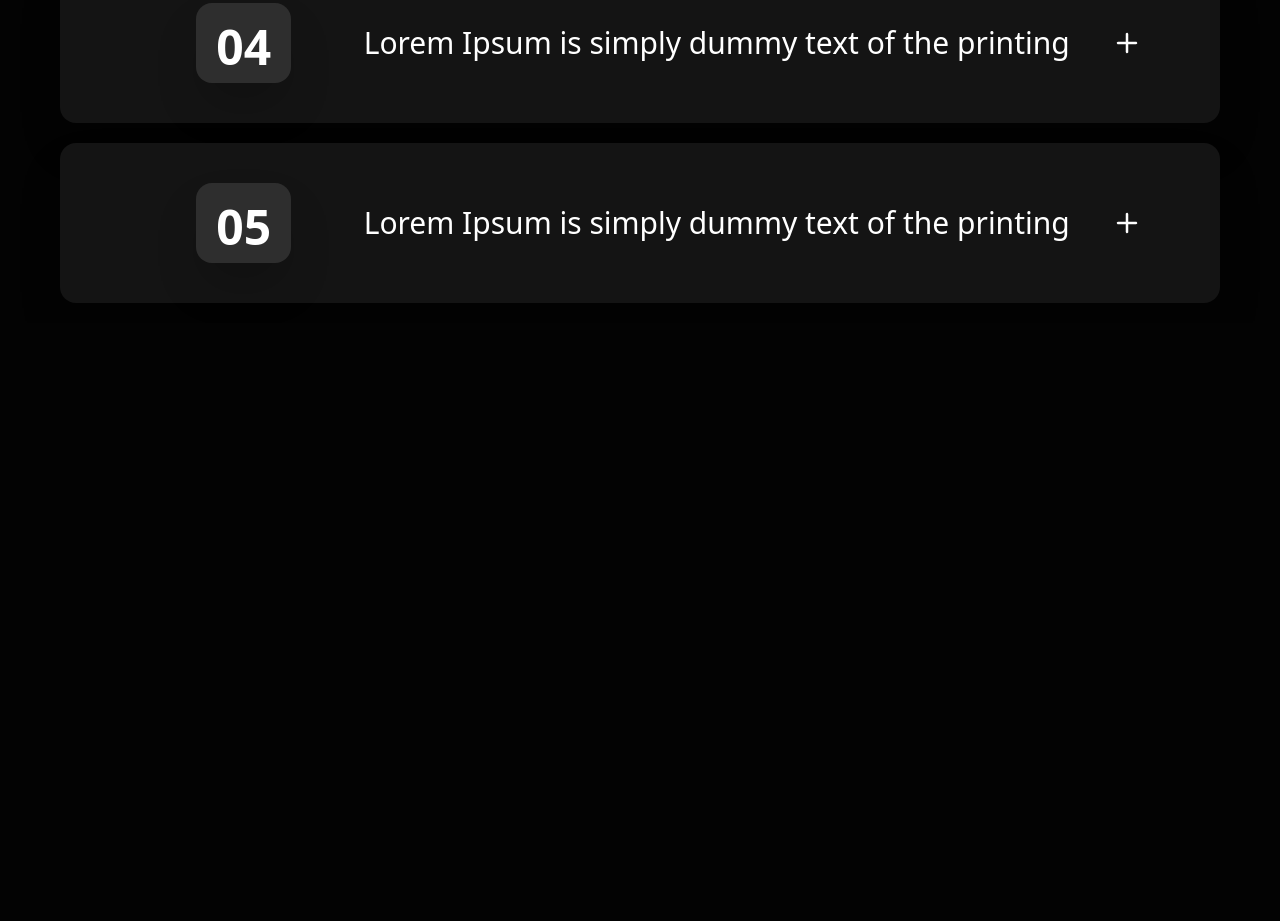
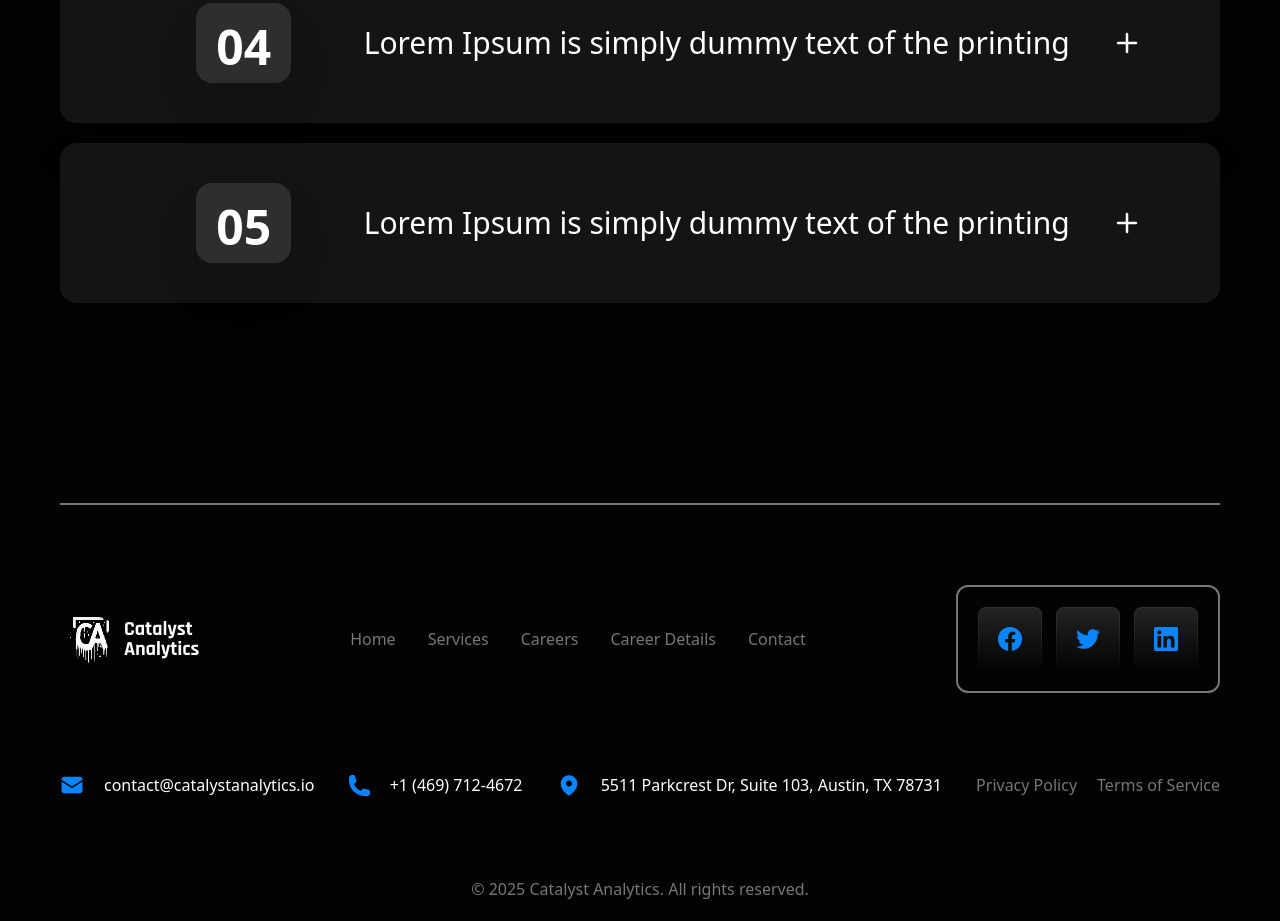
Before and after one commit to mukammalex/EXAM-03, a website: page index.html in a window 1280 px wide. Shown: the part 3180-4101 px from the top of the page. Before the commit the page ends 3503 px from the top, so only its background shows below. Drawn offline with Linux system fonts and the light colour scheme.

Commit message:
Finished section Footer Page1

```diff
--- a/index.html
+++ b/index.html
@@ -170,5 +170,52 @@
 
 </main>
 
+<footer class="max-w-300 m-auto p-5 mt-40">
+
+     <div class="h-[2px] w-full bg-[#777]"></div>
+
+     <div class="mt-20">
+
+        <div class="flex justify-between items-center">
+            <div>
+                <img src="./img/Logo-footer.png" alt="">
+            </div>
+
+            <div class="text-[#777] flex gap-8">
+            <a class="hover:bg-amber-400 rounded-xl hover:text-white" href="./index.html">Home</a>
+            <a class="hover:bg-amber-400 rounded-xl hover:text-white" href="">Services</a>
+            <a class="hover:bg-amber-400 rounded-xl hover:text-white" href="">Careers</a>
+            <a class="hover:bg-amber-400 rounded-xl hover:text-white" href="">Career Details</a>
+            <a class="hover:bg-amber-400 rounded-xl hover:text-white" href="">Contact</a>
+        </div>
+
+        <div class="border-2 border-[#777] rounded-xl p-5">
+            <img src="./img/Buttons Container.png" alt="">
+        </div>
+        </div>
+
+        <div class="text-white flex justify-between items-center mt-20">
+            <div>
+                <p class="flex items-center gap-5"><img src="./img/Icon1-footer.png" alt="">contact@catalystanalytics.io</p>
+            </div>
+            <div>
+                <p class="flex items-center gap-5"><img src="./img/Vector (Stroke).png" alt="">+1 (469) 712-4672</p>
+            </div>
+            <div>
+                <p class="flex items-center gap-5"> <img src="./img/Icon33footer.png" alt="">5511 Parkcrest Dr, Suite 103, Austin, TX 78731</p>
+            </div>
+            <div class="flex items-center gap-5 text-[#777]">
+                <p>Privacy Policy</p>
+                <p>Terms of Service</p>
+            </div>
+        </div>
+
+        <div class="text-[#777] flex justify-center mt-20">
+            <p>© 2025 Catalyst Analytics. All rights reserved.</p>
+        </div>
+     </div>
+
+</footer>
+
 </body>
 </html>
```
Also changed, not shown: img/Buttons Container.png (added), img/Icon1-footer.png (added), img/Icon33footer.png (added), img/Logo-footer.png (added), img/Vector (Stroke).png (added), src/output.css.
